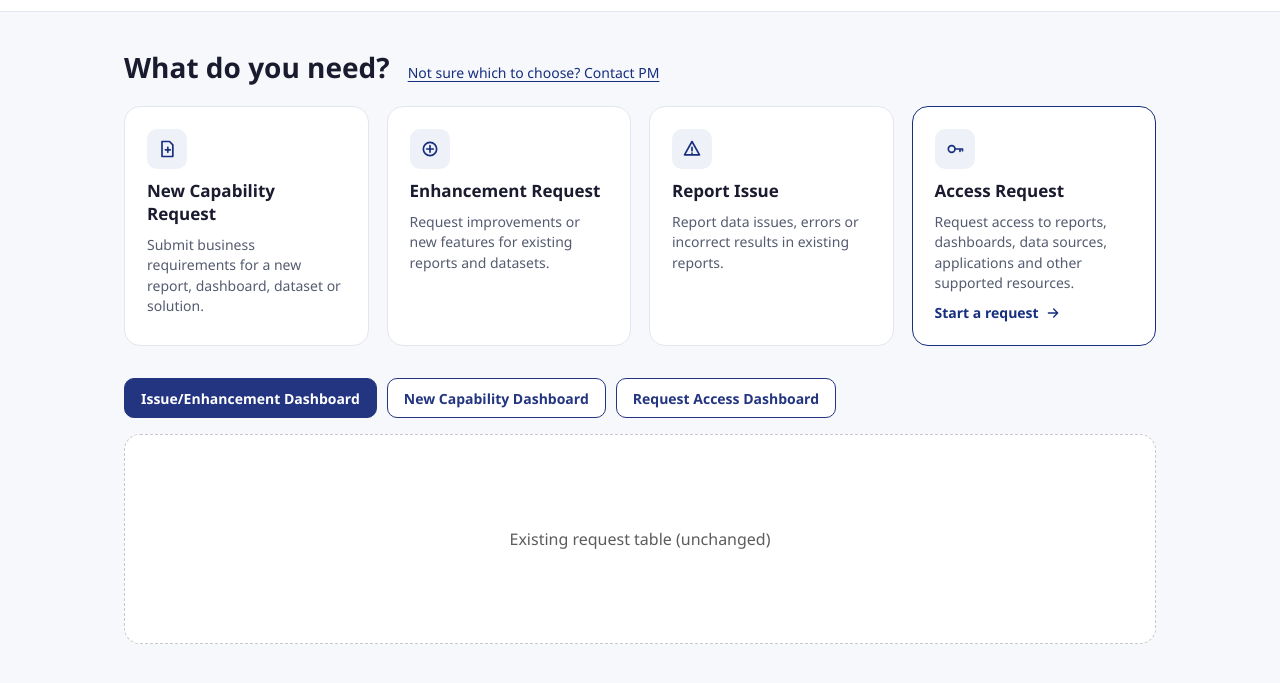
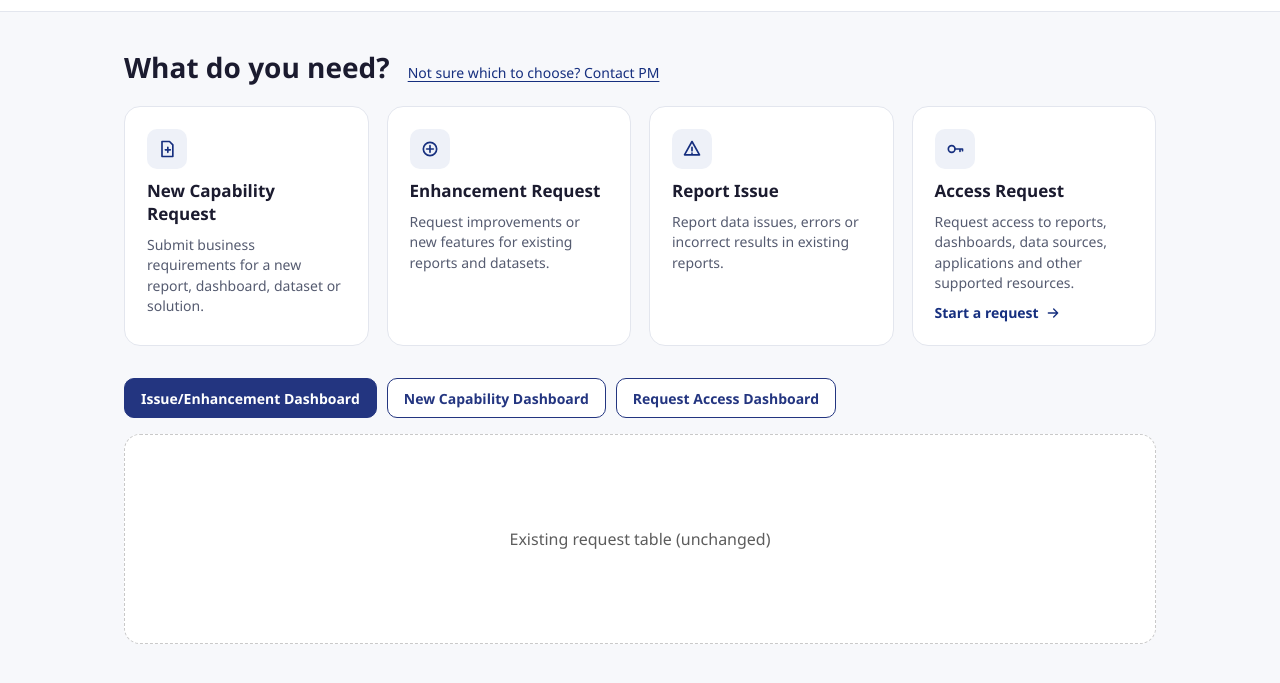
Before and after one commit to ukn998/mi-spn-test, a plain HTML site: page index.html in a window 1280 px wide. Shown: the part 57-740 px from the top of the page. Drawn offline with Linux system fonts and the light colour scheme.

Commit message:
Remove highlighted border from Access Request and MI/SPN cards
Co-Authored-By: Claude Opus 5.5 <noreply@anthropic.com>
Claude-Session: https://claude.ai/code/session_019NNm3LyWV3XokpbADhhwJT

```diff
--- a/index.html
+++ b/index.html
@@ -63,7 +63,6 @@ a{color:#162f7f}a:hover{color:#0f2260}
 .tile:hover{border-color:#9aa8d6;box-shadow:0 4px 14px rgba(22,47,127,.08)}
 .tile .ti{width:40px;height:40px;border-radius:10px;background:#eef1f8;color:#162f7f;display:flex;align-items:center;justify-content:center}
 .tile b{font-size:17px}.tile span{font-size:14px;color:#555b70;line-height:1.45}
-.tile.is-feature{border-color:#162f7f}
 .tile .go{margin-top:auto;font-size:14px;font-weight:600;color:#162f7f;display:flex;align-items:center;gap:6px}
 .tabs{display:flex;gap:10px;flex-wrap:wrap;margin:32px 0 16px}
 .tab{height:40px;padding:0 16px;border-radius:10px;border:1px solid #233580;background:#fff;color:#233580;font-size:14px;font-weight:600}
```
